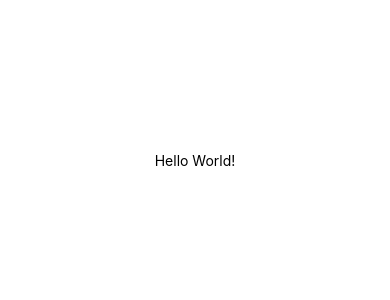
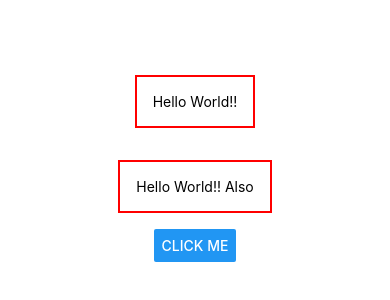
Before and after one commit to sailakshmy/reactNativeApp, a React Native app in the folder FirstReactNativeApp/: screen / in a window 390 px wide. Shown: the part 262-562 px from the top of the page. Built offline with nearby package versions, Linux system fonts and the light colour scheme.

Commit message:
Added a few core components and style rules

```diff
--- a/FirstReactNativeApp/App.js
+++ b/FirstReactNativeApp/App.js
@@ -1,11 +1,20 @@
-import { StatusBar } from "expo-status-bar";
-import { StyleSheet, Text, View } from "react-native";
+// import { StatusBar } from "expo-status-bar";
+import { Button, StyleSheet, Text, View } from "react-native";
 
 export default function App() {
   return (
     <View style={styles.container}>
-      <Text>Hello World!</Text>
-      <StatusBar style="auto" />
+      <View>
+        <Text style={styles.dummyText}>Hello World!!</Text>
+      </View>
+      <Text
+        style={styles.dummyText}
+        // style={{ margin: 16, borderWidth: 2, borderColor: "red", padding: 16 }}
+      >
+        Hello World!! Also
+      </Text>
+      <Button title="Click me" />
+      {/* <StatusBar style="auto" /> */}
     </View>
   );
 }
@@ -17,4 +26,5 @@ const styles = StyleSheet.create({
     alignItems: "center",
     justifyContent: "center",
   },
+  dummyText: { margin: 16, borderWidth: 2, borderColor: "red", padding: 16 },
 });
```
